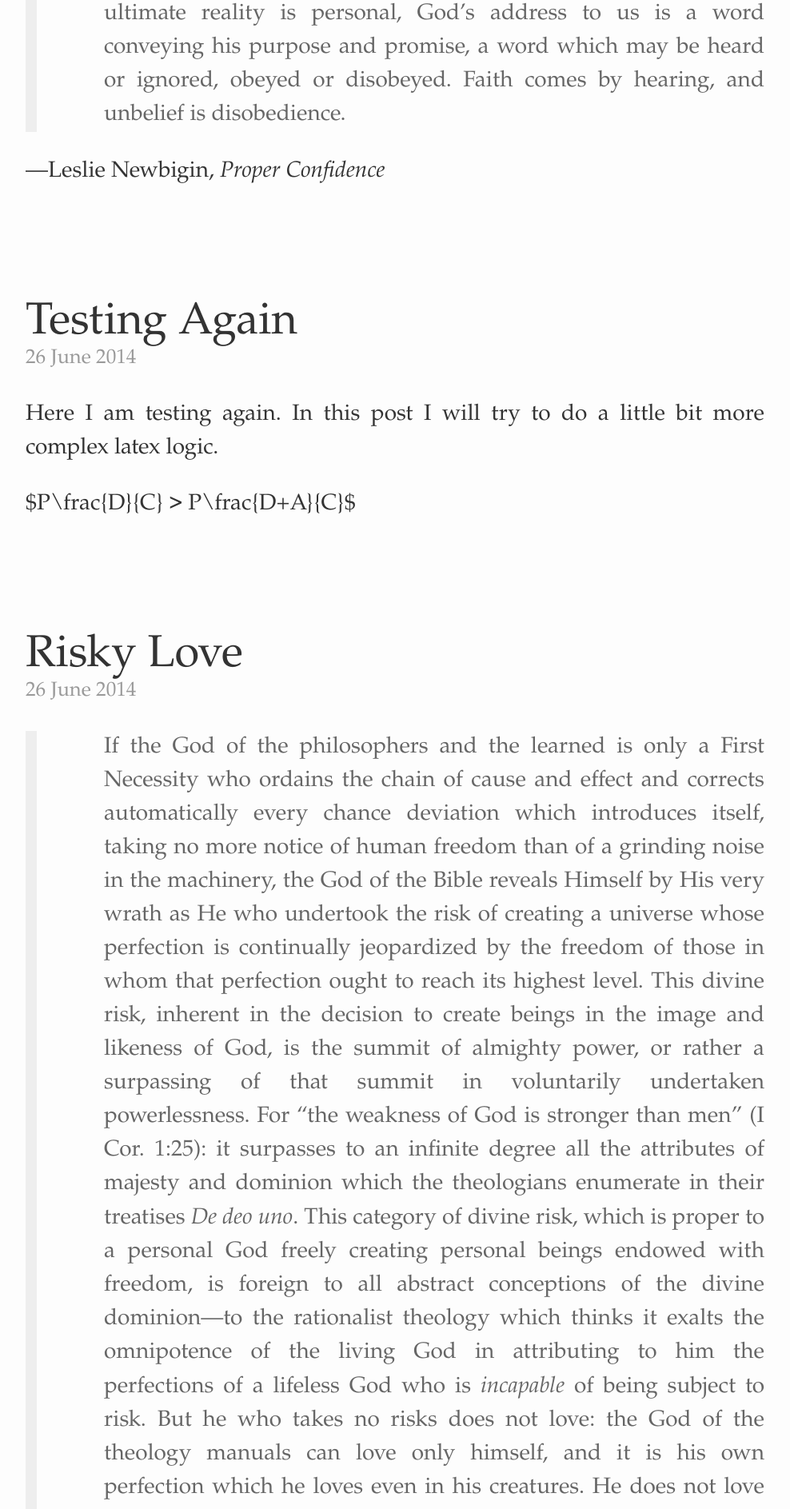
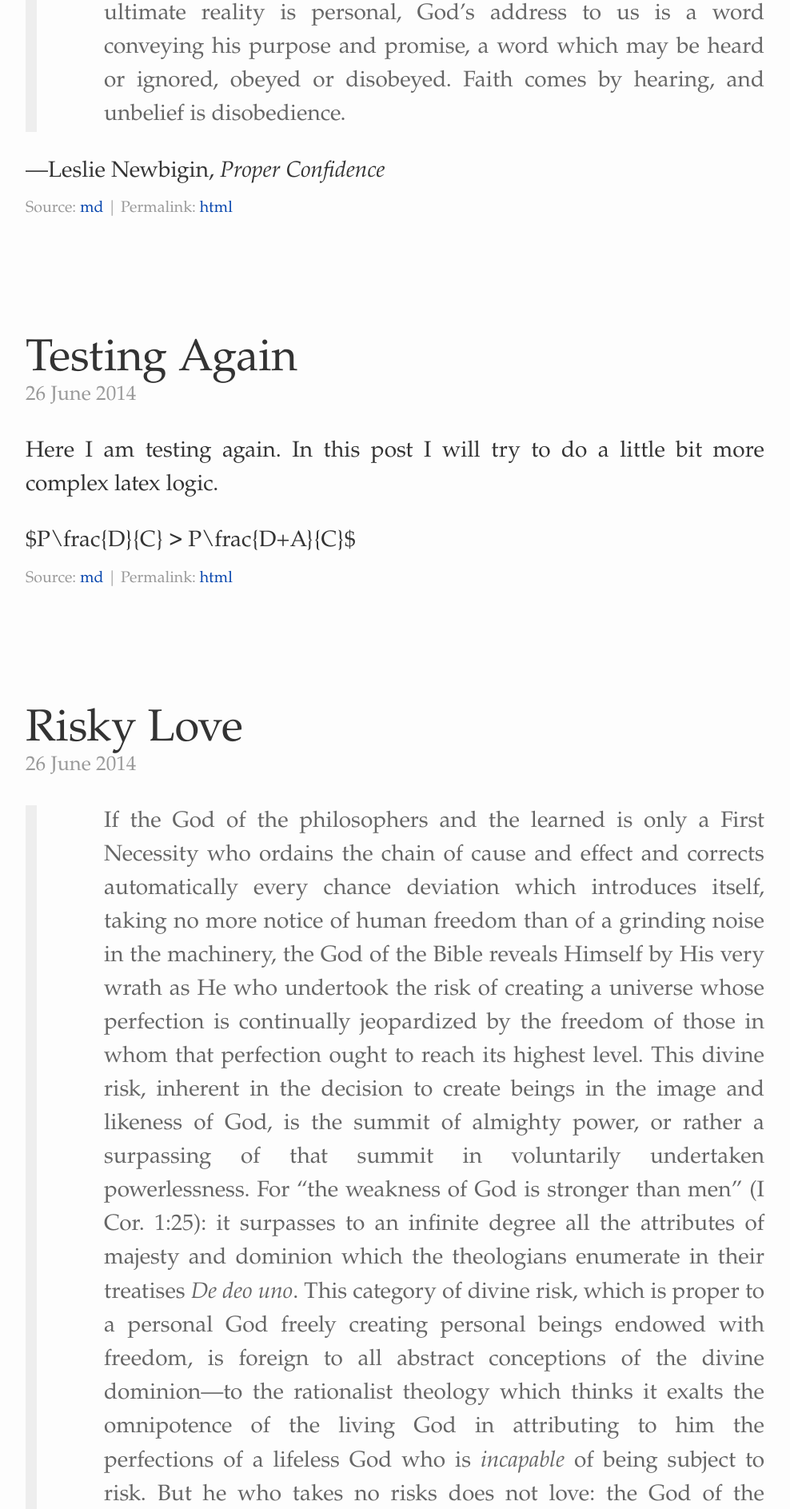
Before and after one commit to dansheffler/dtsheffler.com, a Jekyll site: the page built from index.html, in a window 1280 px wide. Shown: the part 496-2383 px from the top of the page at 80% size, without its empty margins (146-1134 px from the left). Built offline with Jekyll 4.4.1, drawn with Linux system fonts in a browser that asks for light colours; Markdown is read by kramdown in place of the engine named in the settings; some of the changed text lies outside the part shown.

Commit message:
Added source links to posts

```diff
--- a/css/Clownfart.css
+++ b/css/Clownfart.css
@@ -45,9 +45,10 @@ text-rendering: optimizeLegibility;
 .site-nav .trigger a:hover{ color: #06e; }
 .site-title:hover{ color: #06e; }
 .post-date {margin-top: -2em; font-size: 0.9em; color: #999;}
+div.post{ margin-bottom: 5em }
 
 
-div.source { font-size: 0.7em; color: #999; margin-top:-1.2em }
+div.source { font-size: 0.7em; color: #999; margin-top:-1.2em; margin-bottom: 4em}
 
 
 a{ color: #0645ad; text-decoration:none;}
@@ -82,7 +83,6 @@ h3 a:hover { color: #06e; }
 h4 a, h4 a:visited {color:#333 }
 h4 a:hover { color: #06e; }
 
-div.post{ margin-bottom: 5em }
 
 h1,h2,h3,h4,h5,h6{
 font-weight:normal;
@@ -100,7 +100,7 @@ h6{ font-size:0.9em; }
 h4.paper { margin-bottom: 0; }
 
 div.tagline { font-size: 0.9em }
-div.tagline p { margin-top: 0 }
+div.tagline p { margin-top: 0.2em }
 
 blockquote{
 color:#666666;
--- a/index.html
+++ b/index.html
@@ -5,9 +5,21 @@ layout: default
 <div class="home">
 
 {% for post in site.posts %}
-<h2><a class="post-link" href="{{ post.url | prepend: site.baseurl }}">{{ post.title }}</a></h2>
-<div class="post-date">{{ post.date | date_to_long_string }}</div>
-<div class="post">{{ post.content }}</div>
+<div class="post">
+    <h2><a class="post-link" href="{{ post.url | prepend: site.baseurl }}">{{ post.title }}</a></h2>
+    <div class="post-date">{{ post.date | date_to_long_string }}</div>
+    <div class="post-content">{{ post.content }}</div>
+    <div class="source">Source:
+        <a class="source-link" href="{{ post.path | remove: '/Users/dansheffler/Dropbox/dansheffler.com/' | prepend: 'https://github.com/dansheffler/dansheffler.com/blame/master/' }}">
+            md
+        </a>
+        | Permalink:
+        <a class="permalink" href="{{ post.url | prepend: site.baseurl }}">
+            html
+        </a>
+    </div>
+</div>
+
 {% endfor %}
 
 
```
Also changed, not shown: _layouts/post.html (+14 -1 lines).
